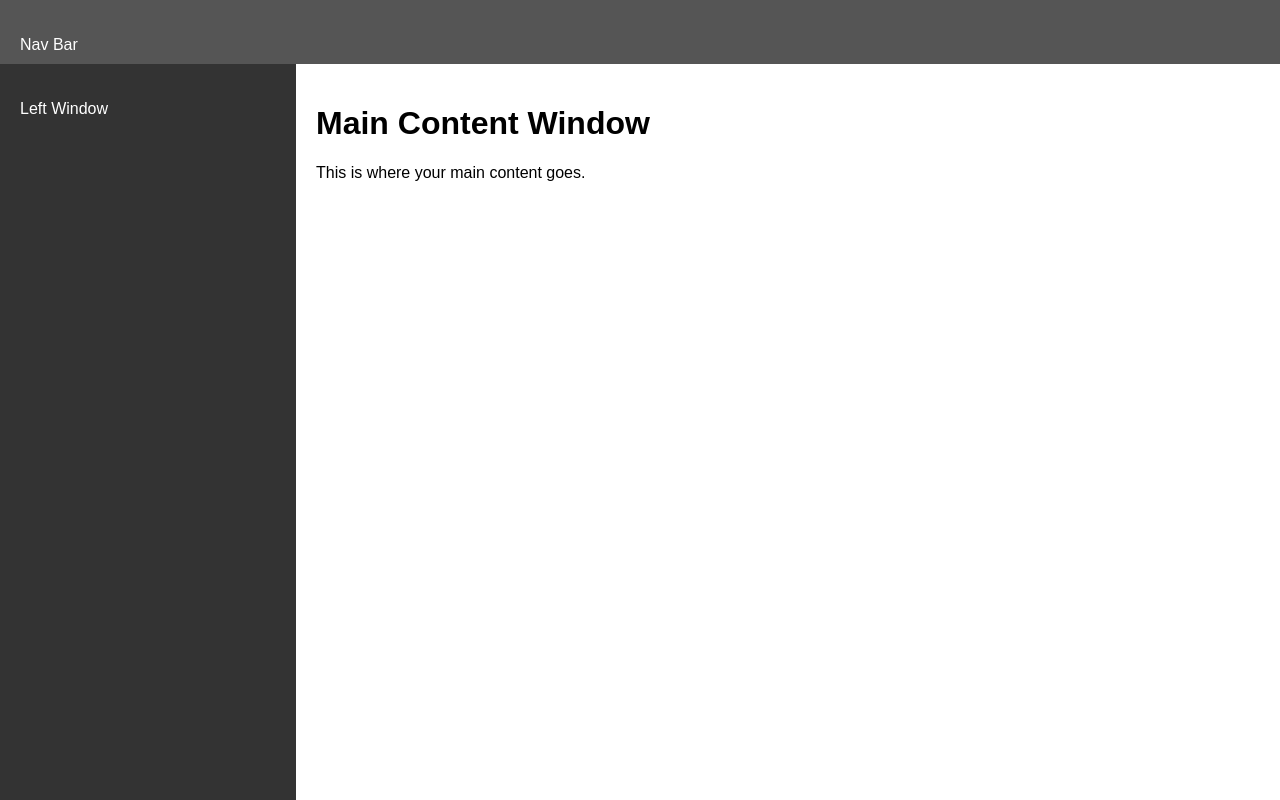
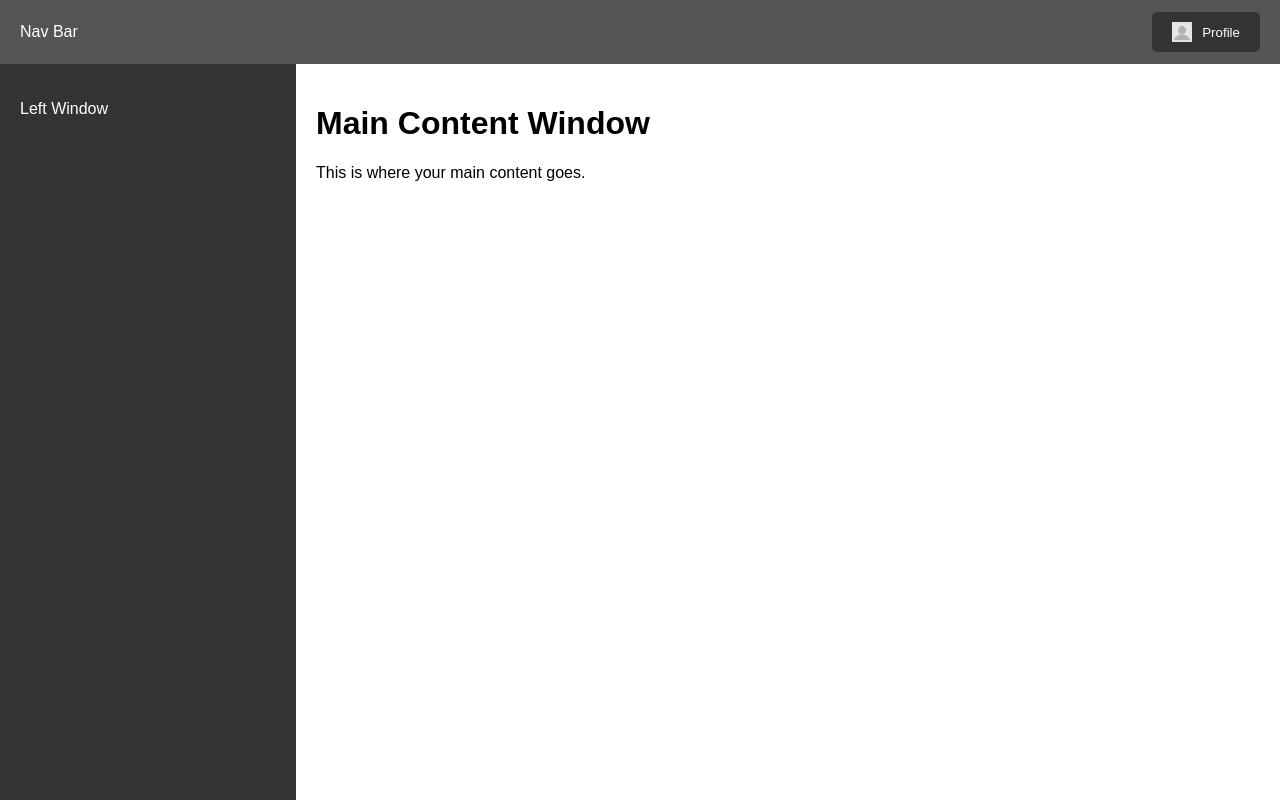
Before and after one commit to aryan12cc/iiith-calendar, a plain HTML site: page index.html in a window 1280 px wide. Drawn offline with Linux system fonts and the light colour scheme.

Commit message:
added_profile_button

```diff
--- a/index.css
+++ b/index.css
@@ -11,7 +11,27 @@ body {
     background-color: #555;
     color: #fff;
     padding: 20px;
+    display: flex;
+    justify-content: space-between; /* Align items at both ends */
+    align-items: center; /* Vertically center items */
     height: 3%;
+}
+
+#profile-button {
+    background-color: #333;
+    color: #fff;
+    padding: 10px 20px;
+    border: none;
+    border-radius: 5px;
+    cursor: pointer;
+    display: flex;
+    align-items: center; /* Center items vertically within the button */
+}
+
+#profile-button img {
+    width: 20px; /* Set the width of the image */
+    height: 20px; /* Set the height of the image */
+    margin-right: 10px; /* Add some margin to the right of the image */
 }
 
 #container {
--- a/index.html
+++ b/index.html
@@ -11,6 +11,9 @@
     <div id="nav-bar">
         <!-- Content for the navigation bar -->
         <p>Nav Bar</p>
+
+        <!-- Profile button -->
+        <button id="profile-button"><img src="profile.png" alt="Profile Image">Profile</button>
     </div>
 
     <div id="container">
```
Also changed, not shown: profile.png (added).
